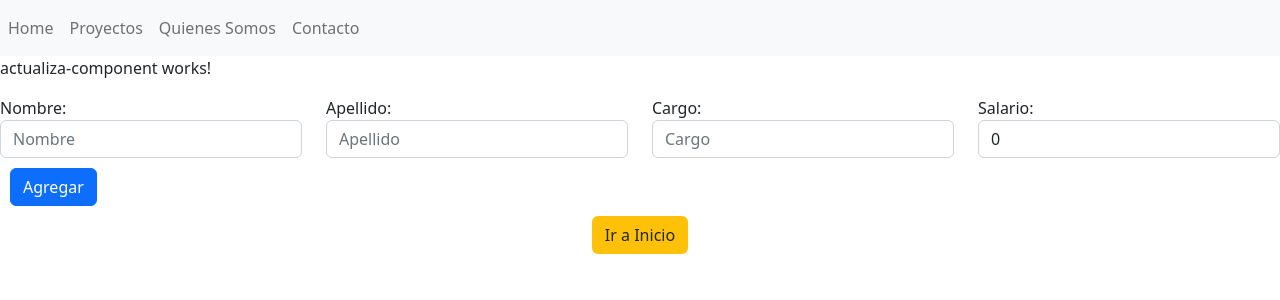
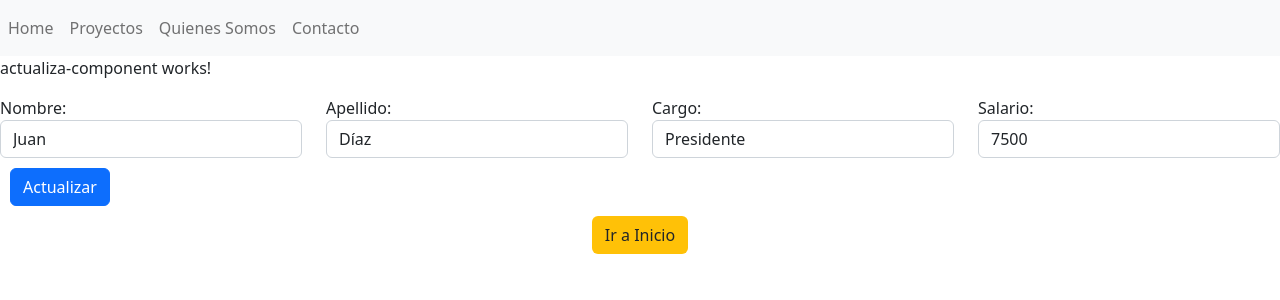
Before and after one commit to ivanroscuenca/appEmpleados, an Angular app: page /actualiza/0 in a window 1280 px wide. Shown: the top 300 px of the page. Built offline with nearby package versions, Linux system fonts and the light colour scheme.

Commit message:
video 28 parametros a rutas

```diff
--- a/src/app/actualiza-component/actualiza-component.component.html
+++ b/src/app/actualiza-component/actualiza-component.component.html
@@ -23,7 +23,7 @@
     </div>
 
     <div class="col">
-        <button type="submit" id="button" class="btn btn-primary" (click)="agregarEmpleado()">Agregar</button>
+        <button type="submit" id="button" class="btn btn-primary" (click)="actualizaEmpleado()">Actualizar</button>
     </div>
 
 </form>
--- a/src/app/actualiza-component/actualiza-component.component.ts
+++ b/src/app/actualiza-component/actualiza-component.component.ts
@@ -1,5 +1,5 @@
 import { Component, OnInit } from '@angular/core';
-import { Router } from '@angular/router';
+import { ActivatedRoute, Router } from '@angular/router';
 import { Empleado } from '../empleado.model';
 import { EmpleadosService } from '../empleados.service';
 import { ServicioEmpleadosService } from '../servicio-empleados.service';
@@ -10,13 +10,24 @@
   styleUrls: ['./actualiza-component.component.css']
 })
 export class ActualizaComponentComponent implements OnInit {
+  indice: number;
 
-  constructor(private router:Router, private miServicio: ServicioEmpleadosService, private empleadosService: EmpleadosService){
+  constructor(private router:Router, private route:ActivatedRoute, private miServicio: ServicioEmpleadosService, private empleadosService: EmpleadosService){
 
   }
     ngOnInit(): void {
       this.empleados = this.empleadosService.empleados;
-    }
+this.indice= this.route.snapshot.params['id'];
+let empleado:Empleado = this.empleadosService.encontrarEmpleado(this.indice);
+    this.cuadroNombre = empleado.nombre;
+    this.cuadroApellido=empleado.apellido;
+    this.cuadroCargo= empleado.cargo;
+    this.cuadroSalario= empleado.salario;
+
+
+
+
+}
 
     volverHome(){
 
@@ -30,7 +41,7 @@
     cuadroCargo: string = "";
     cuadroSalario: number = 0;
 
-    agregarEmpleado() {
+    actualizaEmpleado() {
 
       //creamos una variable y guardamos datos
       let miEmpleado = new Empleado(this.cuadroNombre, this.cuadroApellido, this.cuadroCargo, this.cuadroSalario);
@@ -39,7 +50,7 @@
       //this.miServicio.muestraMensaje("Nombre del empleado: " + miEmpleado.nombre);
 
       //llamamos al servicio
-      this.empleadosService.agregarEmpleadoServicio(miEmpleado);
+      this.empleadosService.actualizarEmpleado(this.indice,miEmpleado);
 
       this.router.navigate([""]);
 
--- a/src/app/empleados.service.ts
+++ b/src/app/empleados.service.ts
@@ -6,6 +6,19 @@
 //decorador injectable nos dice que se va a inyectar
 @Injectable()
 export class EmpleadosService  {
+  actualizarEmpleado(indice: number, empleado: Empleado) {
+    let empleadoModificado = this.empleados[indice];
+
+    empleadoModificado.nombre=empleado.nombre;
+    empleadoModificado.apellido=empleado.apellido;
+    empleadoModificado.cargo=empleado.cargo;
+    empleadoModificado.salario=empleado.salario;
+
+  }
+  encontrarEmpleado(indice: number) {
+    let empleado:Empleado=this.empleados[indice];
+    return empleado;
+  }
 
   //necesitamos constructor para injectable
   constructor(private servicioVentanaEmergente:ServicioEmpleadosService){
@@ -28,4 +41,6 @@
 
       }
 
+
+
 }
```
